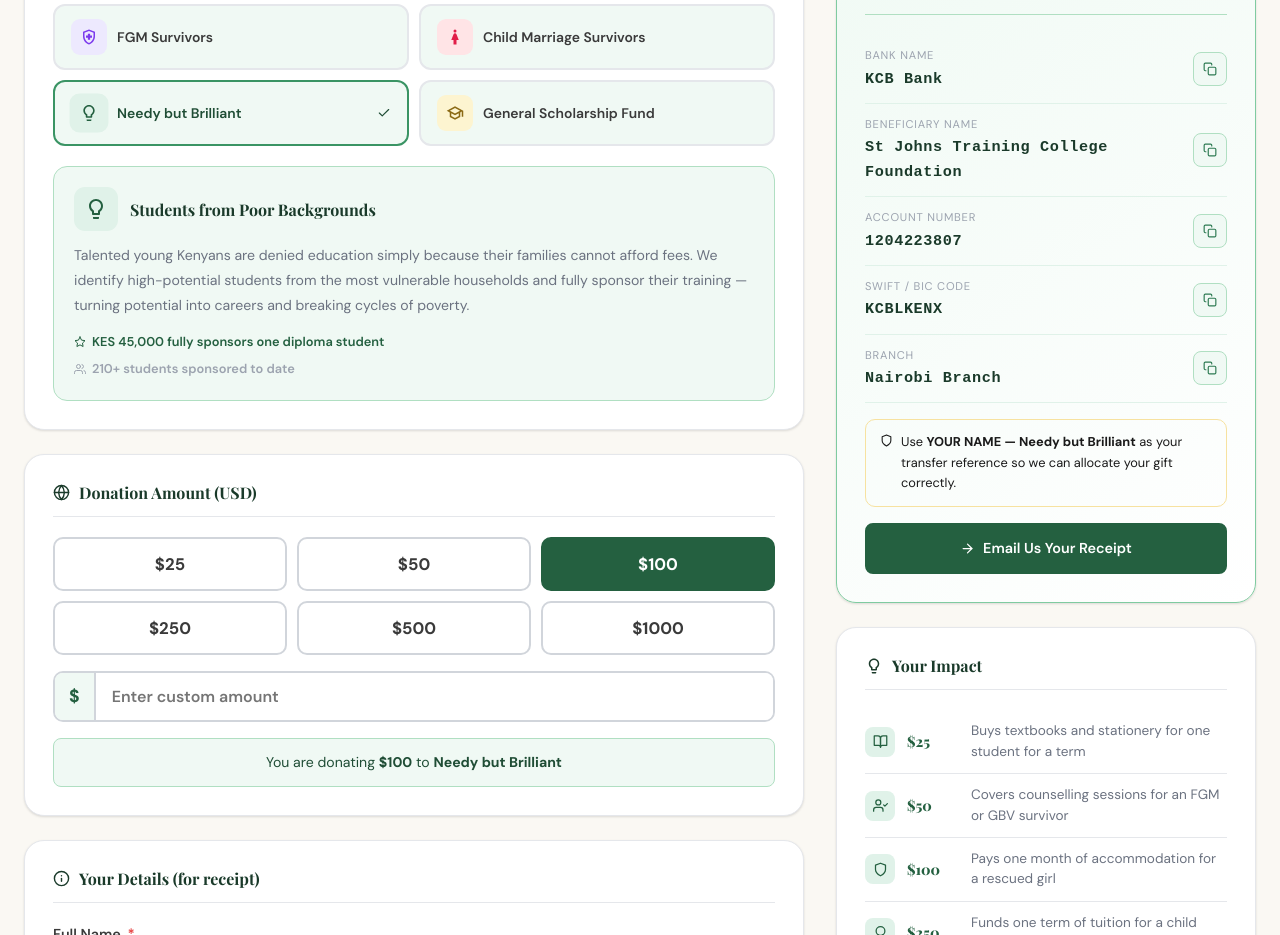
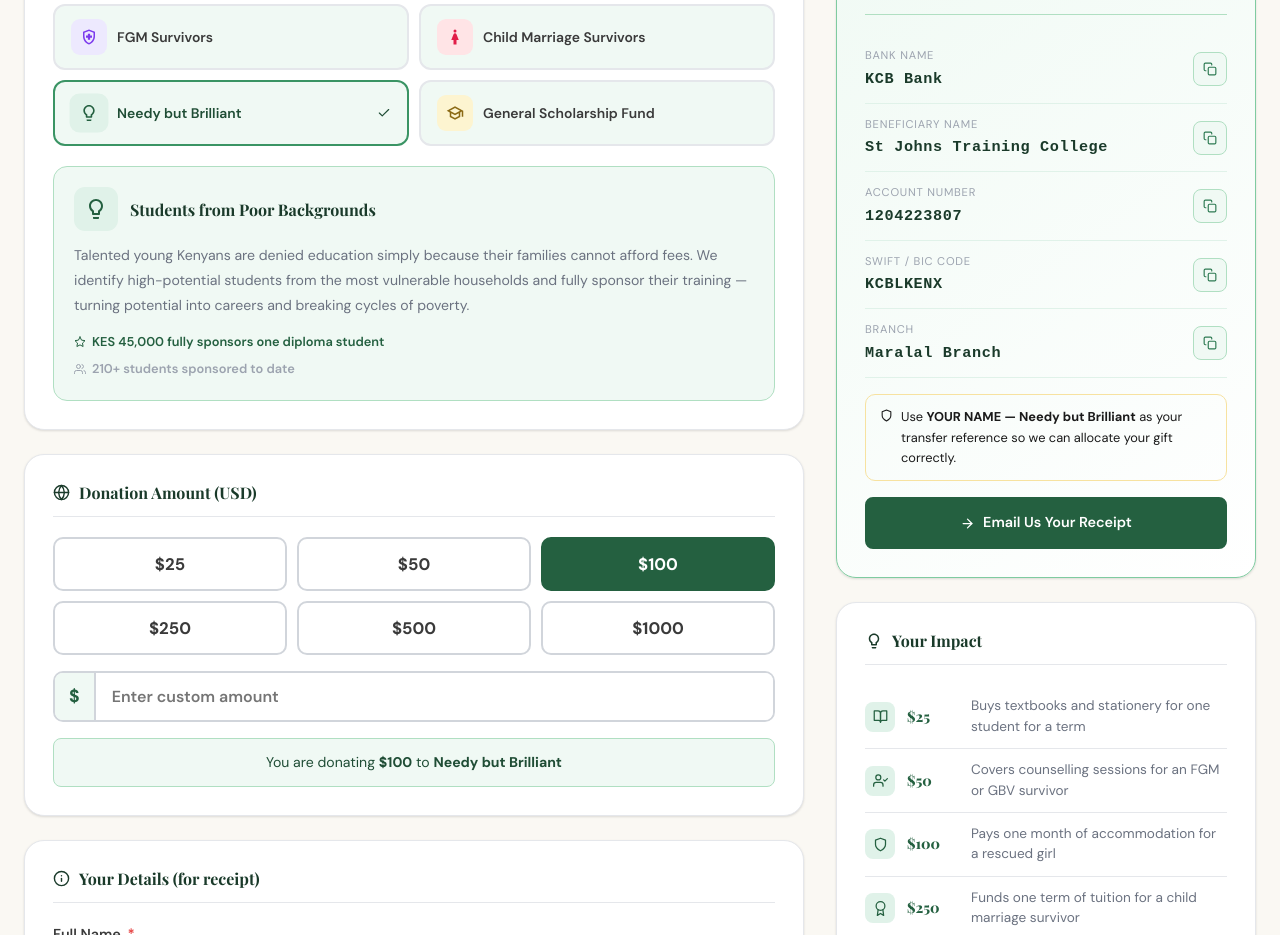
Before and after one commit to richardngasike/StJohn, a Next.js app: page /donate in a window 1280 px wide. Shown: the part 840-1775 px from the top of the page. Built offline with nearby package versions, Linux system fonts and the light colour scheme; a web font is replaced by a local one.

Commit message:
updating the donate page

```diff
--- a/src/app/donate/page.js
+++ b/src/app/donate/page.js
@@ -71,8 +71,8 @@ const BANK = {
   bank: 'KCB Bank',
   swift: 'KCBLKENX',
   account: '1204223807',
-  beneficiary: 'St Johns Training College Foundation',
-  branch: 'Nairobi Branch',
+  beneficiary: 'St Johns Training College',
+  branch: 'Maralal Branch',
 };
 
 const FAQS = [
```
